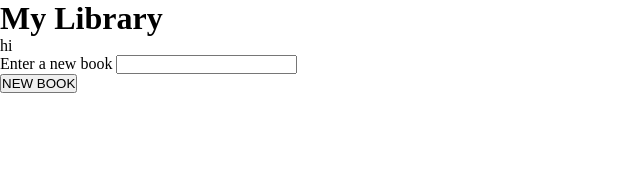
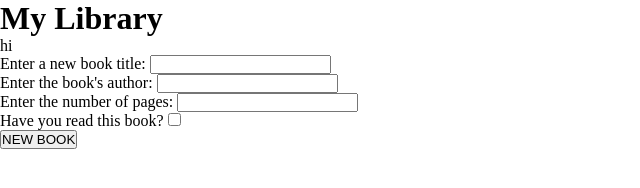
Before and after one commit to SalamanderCtesiphon/Project-Library, a plain HTML site: page index.html in a window 1280 px wide. Shown: the whole page, without its empty margins (0-640 px from the left). Drawn offline with Linux system fonts and the light colour scheme.

Commit message:
added the requires inputs to the html and created a function to take the users input and create a new book object which is this push into an array

```diff
--- a/app.js
+++ b/app.js
@@ -14,6 +14,17 @@ function Book(title, author, numberOfPages, haveRead) {
 
 const theHobbit = new Book('The Hobbit', 'J. R. R. Tolkein', '295 pages', "have read")
 
+
+
+// take user input and store it in myLibrary array
+
 function addBookToLibrary() {
+    let title = document.querySelector('#title').value;
+    let author = document.querySelector('#author').value;
+    let numberOfPages = document.querySelector('#numberOfPages').value;
+    let haveRead = document.querySelector('#haveRead').value;
+    let book = new Book(title, author, numberOfPages, haveRead);
+    myLibrary.push(book);
+    console.log(myLibrary);
 
 }
--- a/index.html
+++ b/index.html
@@ -12,8 +12,14 @@
     <div class="container">
         <h1>My Library</h1>
         <p>hi</p>
-        <label for="newBook">Enter a new book</label>
-        <input type="text" id="newBook">
+        <label for="title">Enter a new book title:</title></label>
+        <input type="text" id="title"><br>
+        <label for="author">Enter the book's author:</title></label>
+        <input type="text" id="author"><br>
+        <label for="numberOfPages">Enter the number of pages:</title></label>
+        <input type="text" id="numberOfPages"><br>
+        <label for="haveRead">Have you read this book?</title></label>
+        <input type="checkbox" id="haveRead"><br>
         <div class="book-list">
             <button id="addBookButton">NEW BOOK</button>
         </div>
```
